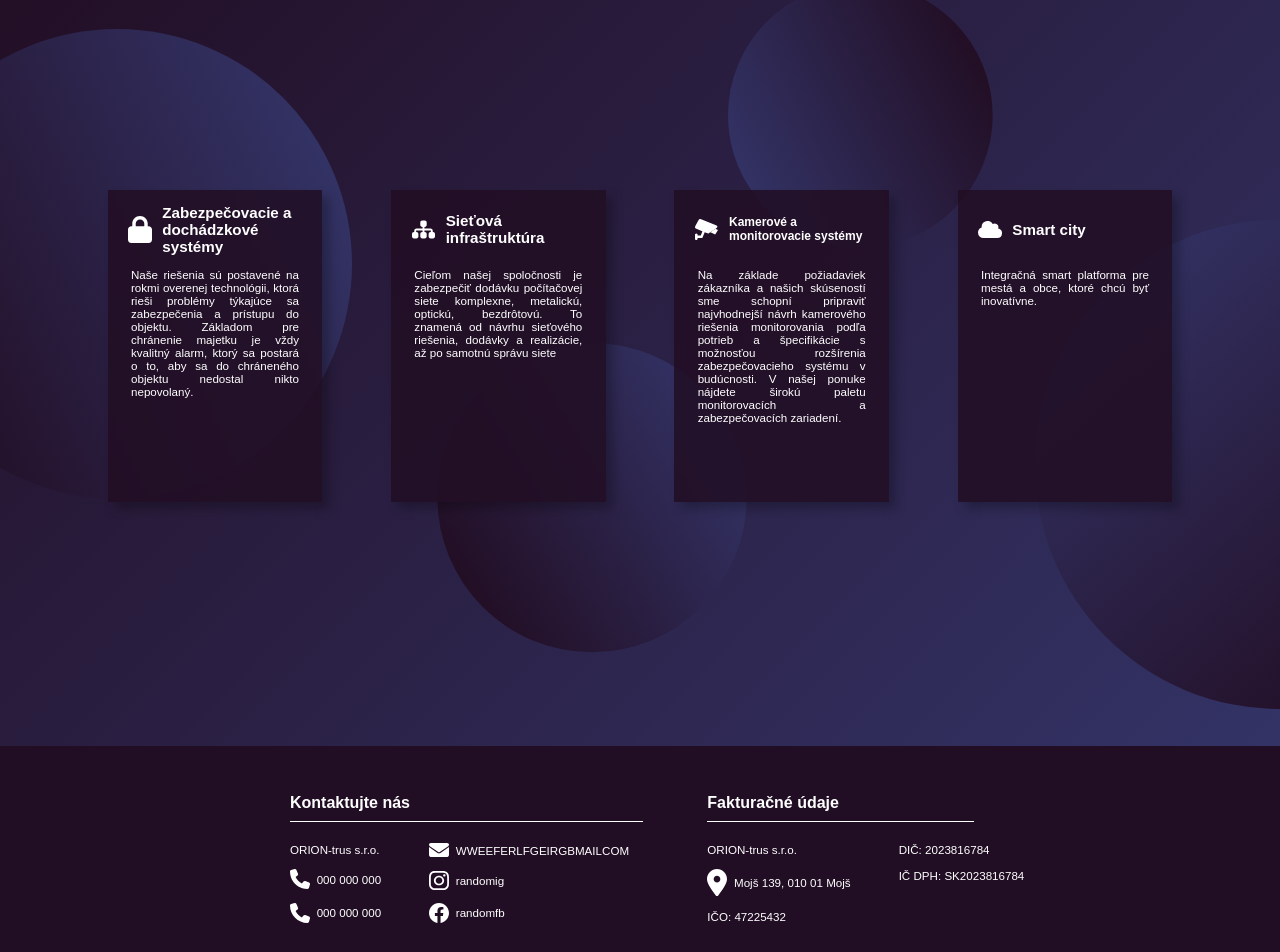
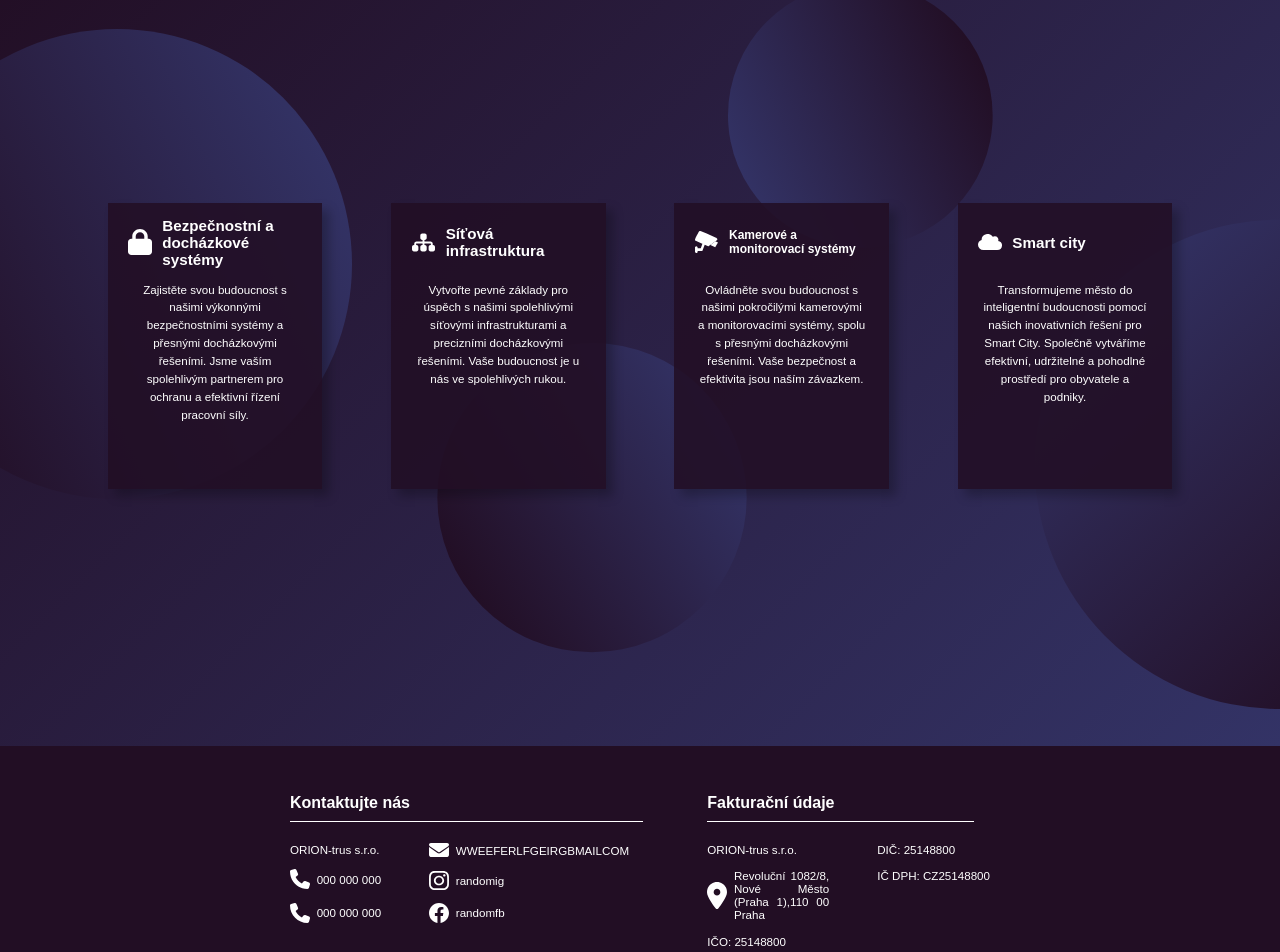
Before and after one commit to fil1pko/ORIO, a Vue app: page / in a window 1280 px wide. Shown: the part 1654-2606 px from the top of the page. Built offline with nearby package versions, Linux system fonts and the light colour scheme.

Commit message:
text updated

```diff
--- a/src/assets/styles/contact.scss
+++ b/src/assets/styles/contact.scss
@@ -72,7 +72,6 @@
                     -ms-flex-align: center;
                         align-items: center;
                 margin-bottom: 1.042vw;
-                white-space: nowrap;
             }
             ul{
                 list-style: none;
--- a/src/assets/styles/services.scss
+++ b/src/assets/styles/services.scss
@@ -35,7 +35,7 @@
         .card{
             position: relative;
             width: 16.771vw;
-            height: 24.375vw;
+            height: 22.375vw;
             background: $textBGdark;
             -webkit-box-shadow: $defaultBoxShadow;
                     box-shadow: $defaultBoxShadow;
@@ -68,7 +68,8 @@
                 margin: 0 auto;
                 @include text;
                 max-width: 13.125vw;
-                text-align: justify;
+                text-align: center;
+                line-height: 1.4vw;
             }
         }
     }
--- a/src/components/sections/contact.vue
+++ b/src/components/sections/contact.vue
@@ -46,8 +46,8 @@
                         <li><p>{{ $t('ico') }}</p></li>
                     </ul>
                     <ul>
-                        <li><p>{{ $t('dic') }}</p></li>
-                        <li><p>{{ $t('icdph') }}</p></li>
+                        <li><p style="white-space: nowrap;">{{ $t('dic') }}</p></li>
+                        <li><p style="white-space: nowrap;">{{ $t('icdph') }}</p></li>
                     </ul>
                 </div>
             </div>
--- a/src/locales/cz.json
+++ b/src/locales/cz.json
@@ -5,21 +5,21 @@
     "contact": "Kontakt",
 
     "h1": "ORION-trust",
-    "phome": "Spoločnosť, ktorá spája skúsenosti z oblasti dodávok komunikačných IT riešení spolu s novými flexi riešeniami pre bezpečnosť správu IT riešení pre mestá a obce.",
+    "phome": "Vstupte do světa nekonečných možností s našimi špičkovými kamerovými řešeními, precizní síťovou infrastrukturou a programováním na míru. Posuňte své podnikání vpřed s naší spolehlivou expertizou.",
     "buttonhome": "Naše služby",
 
     "h2": "O nás",
-    "pabout": "Sme spoločnosťou, ktorá vie poradiť a pomôcť pri návrhu, realizácií Vašich IT riešení. Čerpáme zo skúsenosti, ktoré sme zozbierali od našich partnerov a ponúkame Vám ich.",
-    "question": "Kto sme?",
+    "pabout": "Naše společenosť je expertem v oblasti kamerových řešení, síťové infrastruktury a programování. Poskytujeme komplexní a spolehlivé technologické inovace přizpůsobené potřebám našich klientů.",
+    "question": "Kdo jsme?",
 
-    "card1h": "Zabezpečovacie a dochádzkové systémy",
-    "card1t": "Naše riešenia sú postavené na rokmi overenej technológii, ktorá rieši problémy týkajúce sa zabezpečenia a prístupu do objektu. Základom pre chránenie majetku je vždy kvalitný alarm, ktorý sa postará o to, aby sa do chráneného objektu nedostal nikto nepovolaný.",
-    "card2h": "Sieťová infraštruktúra",
-    "card2t": "Cieľom našej spoločnosti je zabezpečiť dodávku počítačovej siete komplexne, metalickú, optickú, bezdrôtovú. To znamená od návrhu sieťového riešenia, dodávky a realizácie, až po samotnú správu siete",
-    "card3h": "Kamerové a monitorovacie systémy",
-    "card3t": "Na základe požiadaviek zákazníka a našich skúseností sme schopní pripraviť najvhodnejší návrh kamerového riešenia monitorovania podľa potrieb a špecifikácie s možnosťou rozšírenia zabezpečovacieho systému v budúcnosti. V našej ponuke nájdete širokú paletu monitorovacích a zabezpečovacích zariadení.",
+    "card1h": "Bezpečnostní a docházkové systémy",
+    "card1t": "Zajistěte svou budoucnost s našimi výkonnými bezpečnostními systémy a přesnými docházkovými řešeními. Jsme vaším spolehlivým partnerem pro ochranu a efektivní řízení pracovní síly.",
+    "card2h": "Síťová infrastruktura",
+    "card2t": "Vytvořte pevné základy pro úspěch s našimi spolehlivými síťovými infrastrukturami a precizními docházkovými řešeními. Vaše budoucnost je u nás ve spolehlivých rukou.",
+    "card3h": "Kamerové a monitorovací systémy",
+    "card3t": "Ovládněte svou budoucnost s našimi pokročilými kamerovými a monitorovacími systémy, spolu s přesnými docházkovými řešeními. Vaše bezpečnost a efektivita jsou naším závazkem.",
     "card4h": "Smart city",
-    "card4t": "Integračná smart platforma pre mestá a obce, ktoré chcú byť inovatívne.",
+    "card4t": "Transformujeme město do inteligentní budoucnosti pomocí našich inovativních řešení pro Smart City. Společně vytváříme efektivní, udržitelné a pohodlné prostředí pro obyvatele a podniky.",
 
     "contacth1": "Kontaktujte nás",
     "name": "ORION-trus s.r.o.",
@@ -29,10 +29,10 @@
     "instagram": "randomig",
     "facebook": "randomfb",
 
-    "contacth2": "Fakturačné údaje",
+    "contacth2": "Fakturační údaje",
     "name2": "ORION-trus s.r.o.",
-    "location": "Mojš 139, 010 01 Mojš",
-    "ico": "IČO: 47225432",
-    "dic": "DIČ: 2023816784",
-    "icdph": "IČ DPH: SK2023816784"
+    "location": "Revoluční 1082/8, Nové Město (Praha 1),110 00 Praha",
+    "ico": "IČO: 25148800",
+    "dic": "DIČ: 25148800",
+    "icdph": "IČ DPH: CZ25148800"
 }
--- a/src/locales/en.json
+++ b/src/locales/en.json
@@ -5,21 +5,21 @@
   "contact": "Contact",
 
   "h1": "ORION-trust",
-  "phome": "A company that combines experience in the supply of communication IT solutions together with new flexi solutions for security management of IT solutions for cities and municipalities.",
+  "phome": "Enter a world of endless possibilities with our industry-leading camera solutions, precise network infrastructure and tailor-made programming. Move your business forward with our reliable expertise",
   "buttonhome": "Our Services",
 
   "h2": "About",
-  "pabout": "We are a company that can advise and help in the design and implementation of your IT solutions. We draw on the experience we have gathered from our partners and offer them to you.",
+  "pabout": "Our company is an expert in the field of camera solutions, network infrastructure and programming. We provide comprehensive and reliable technological innovations tailored to the needs of our clients.",
   "question": "Who we are?",
 
   "card1h": "Security and attendance systems",
-  "card1t": "Our solutions are built on years of proven technology that solves problems related to security and access to the facility. The basis for property protection is always a high-quality alarm that ensures that no unauthorized person enters the protected building.",
+  "card1t": "Secure your future with our powerful security systems and accurate attendance solutions. We are your reliable partner for the protection and effective management of the workforce.",
   "card2h": "Network infrastructure",
-  "card2t": "The goal of our company is to ensure the supply of computer network comprehensively, metallic, optical, wireless. This means from network solution design, delivery and implementation, to network management itself",
+  "card2t": "Create a solid foundation for success with our reliable network infrastructures and precise attendance solutions. Your future is in reliable hands with us.",
   "card3h": "CCTV and surveillance systems",
-  "card3t": "Based on customer requirements and our experience, we are able to prepare the most suitable design of camera monitoring solution according to needs and specifications with the possibility of expanding the alarm system in the future. In our offer you will find a wide range of monitoring and security devices.",
+  "card3t": "Master your future with our advanced camera and monitoring systems, along with accurate attendance solutions. Your safety and efficiency are our commitment.",
   "card4h": "Smart city",
-  "card4t": "An integrative smart platform for cities and municipalities that want to be innovative.",
+  "card4t": "We are transforming the city into a smart future with our innovative solutions for Smart City. Together, we create an efficient, sustainable and comfortable environment for residents and businesses.",
 
   "contacth1": "Contact us",
   "name": "ORION-trus s.r.o.",
@@ -31,8 +31,8 @@
 
   "contacth2": "Billing information",
   "name2": "ORION-trus s.r.o.",
-  "location": "Mojš 139, 010 01 Mojš",
-  "ico": "IČO: 47225432",
-  "dic": "DIČ: 2023816784",
-  "icdph": "IČ DPH: SK2023816784"
+  "location": "Revoluční 1082/8, Nové Město (Praha 1),110 00 Praha",
+  "ico": "IČO: 25148800",
+  "dic": "DIČ: 25148800",
+  "icdph": "IČ DPH: CZ25148800"
 }
```
